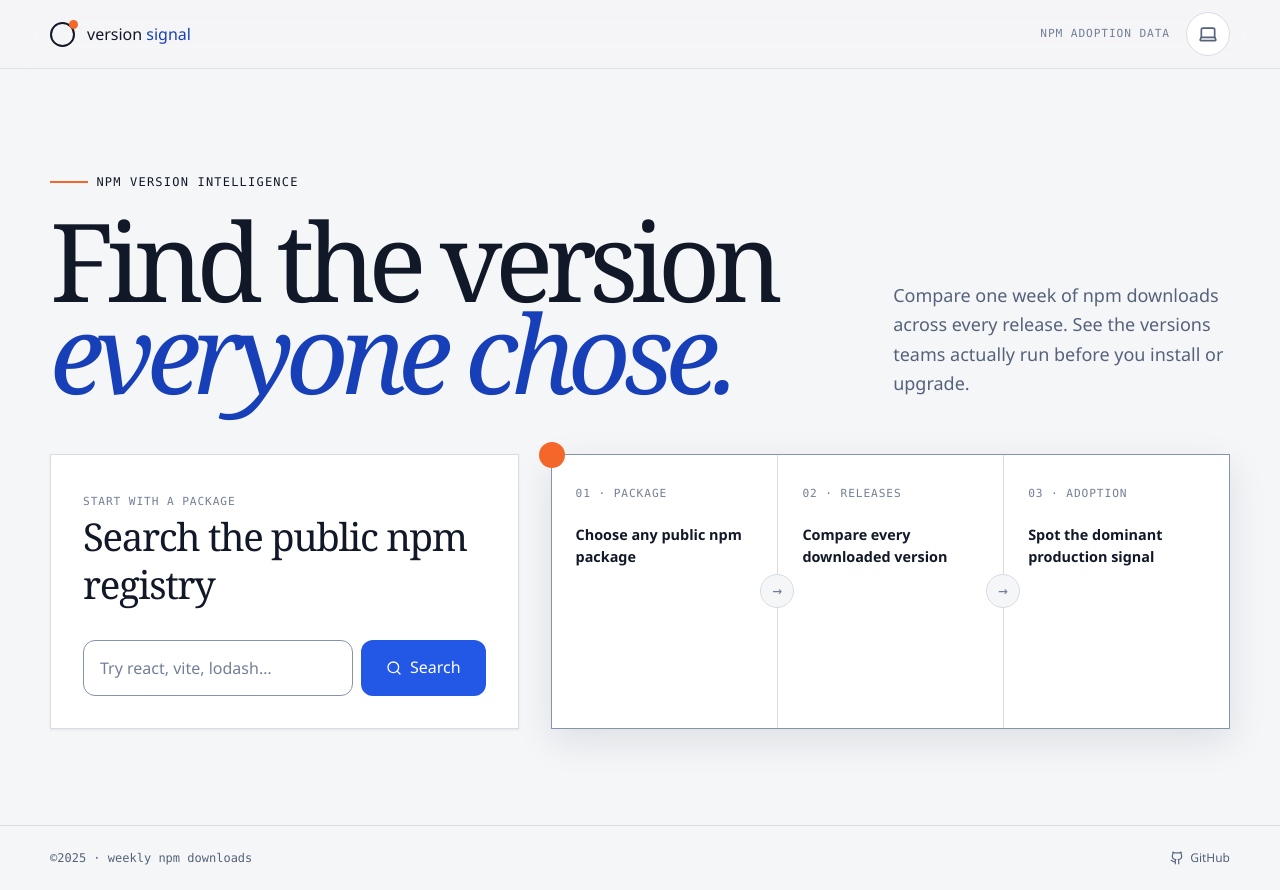
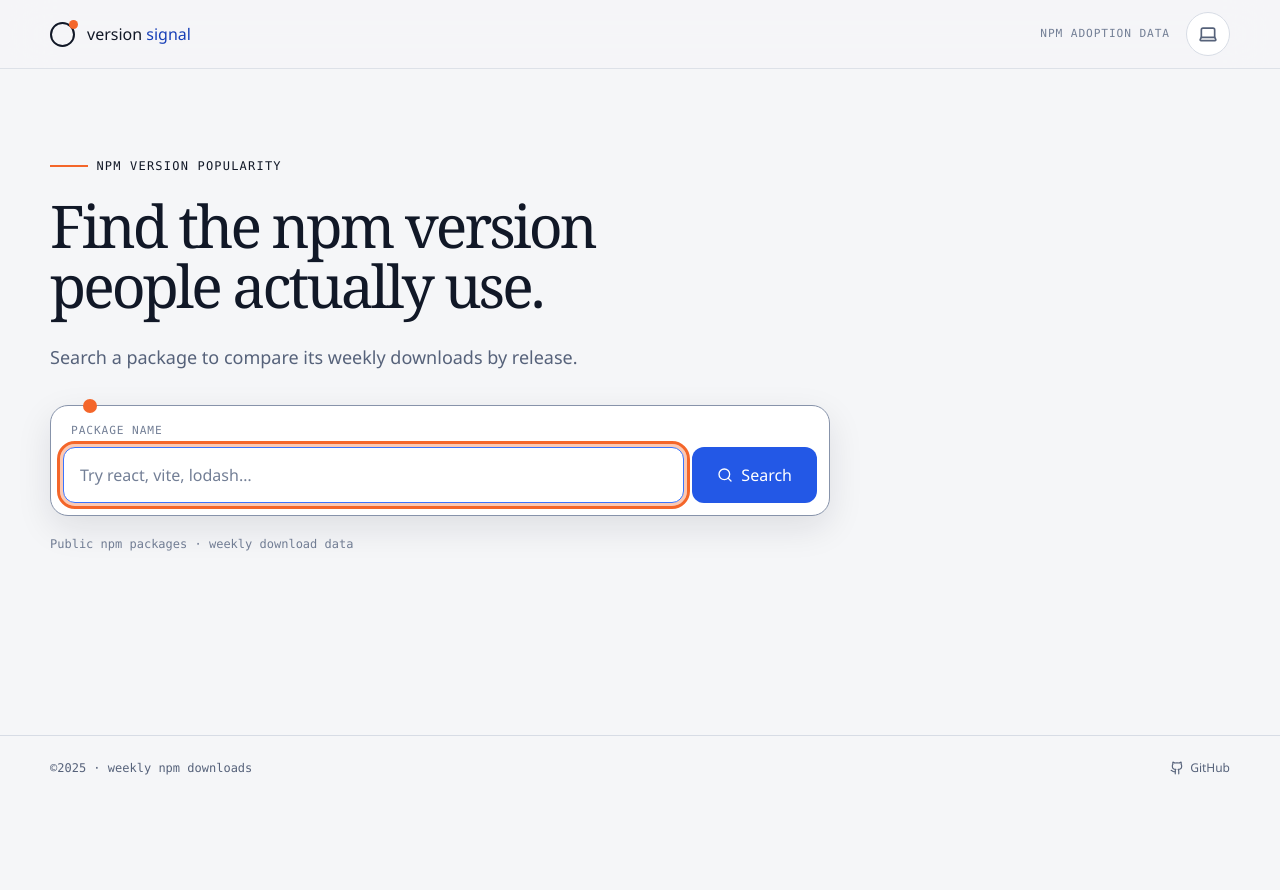
Before and after one commit to wctiger/npm-version-popularity, a React (Vite) app: page / in a window 1280 px wide. After the commit the page ends 800 px from the top, so only its background shows below. Built offline with nearby package versions, Linux system fonts and the light colour scheme.

Commit message:
Refocus landing page on package search

```diff
--- a/src/components/PackageSearchInput.tsx
+++ b/src/components/PackageSearchInput.tsx
@@ -91,6 +91,8 @@ const PackageSearchInput: React.FC<PackageSearchInputProps> = ({
             onFocus={() => searchTerm.length > 0 && setShowSuggestions(true)}
             placeholder="Try react, vite, lodash…"
             disabled={isLoading}
+            autoFocus={size === "large"}
+            aria-label="Package name"
             className={`${inputHeight} ${size === "large" ? "text-base" : ""}`}
           />
           {showSuggestions &&
--- a/src/components/SearchBox.tsx
+++ b/src/components/SearchBox.tsx
@@ -66,30 +66,22 @@ const SearchBox: React.FC<SearchBoxProps> = ({
   }
 
   return (
-    <section className="flex flex-1 flex-col justify-center py-16 md:py-24">
-      <div className="grid items-end gap-10 lg:grid-cols-[minmax(0,1.55fr)_minmax(280px,0.65fr)]">
-        <div>
-          <div className="eyebrow mb-6">npm version intelligence</div>
-          <h1 className="m-0 max-w-[850px] text-[clamp(3.4rem,8.5vw,7.8rem)] leading-[0.84] tracking-[-0.07em] text-[var(--color-text-primary)]">
-            Find the version{" "}
-            <em className="text-[var(--color-text-brand)]">everyone chose.</em>
+    <section className="flex flex-1 flex-col justify-start py-12 md:pt-20 md:pb-24">
+      <div className="max-w-3xl">
+        <div className="eyebrow mb-5">npm version popularity</div>
+        <div className="flex flex-col items-start gap-7">
+          <h1 className="m-0 max-w-[680px] text-[clamp(2.5rem,4.6vw,4.25rem)] leading-[1.02] tracking-[-0.05em] text-[var(--color-text-primary)]">
+            Find the npm version people actually use.
           </h1>
-        </div>
-        <p className="m-0 max-w-[30rem] text-lg leading-relaxed text-[var(--color-text-secondary)]">
-          Compare one week of npm downloads across every release. See the
-          versions teams actually run before you install or upgrade.
+          <p className="m-0 max-w-[620px] text-lg leading-relaxed text-[var(--color-text-secondary)]">
+            Search a package to compare its weekly downloads by release.
           </p>
         </div>
+      </div>
 
-      <div className="mt-14 grid gap-8 lg:grid-cols-[minmax(0,1fr)_minmax(420px,1.45fr)] lg:items-stretch">
-        <div className="flex flex-col justify-between border border-[var(--color-border-default)] bg-[var(--color-bg-surface)] p-6 shadow-[var(--shadow-low)] md:p-8">
-          <div>
-            <span className="font-code text-[0.7rem] uppercase tracking-[0.08em] text-[var(--color-text-tertiary)]">
-              Start with a package
-            </span>
-            <h2 className="mt-3 mb-8 text-[clamp(1.7rem,3vw,2.4rem)] leading-tight tracking-[-0.035em]">
-              Search the public npm registry
-            </h2>
+      <div className="relative mt-8 max-w-[780px] rounded-[var(--radius-surface)] border border-[var(--color-border-strong)] bg-[var(--color-bg-surface)] p-2 shadow-[var(--shadow-raised)] before:absolute before:-top-[7px] before:left-8 before:h-3.5 before:w-3.5 before:rounded-full before:bg-[var(--color-bg-accent)] before:content-[''] md:p-3">
+        <div className="mb-2 px-2 pt-1 font-code text-[0.7rem] uppercase tracking-[0.08em] text-[var(--color-text-tertiary)]">
+          Package name
         </div>
         <PackageSearchInput
           searchTerm={searchTerm}
@@ -100,20 +92,8 @@ const SearchBox: React.FC<SearchBoxProps> = ({
         />
       </div>
 
-        <div className="signal-path">
-          <div className="signal-step">
-            <span>01 · Package</span>
-            <strong>Choose any public npm package</strong>
-          </div>
-          <div className="signal-step">
-            <span>02 · Releases</span>
-            <strong>Compare every downloaded version</strong>
-          </div>
-          <div className="signal-step">
-            <span>03 · Adoption</span>
-            <strong>Spot the dominant production signal</strong>
-          </div>
-        </div>
+      <div className="mt-5 max-w-[780px] font-code text-xs text-[var(--color-text-tertiary)]">
+        Public npm packages · weekly download data
       </div>
     </section>
   );
--- a/src/index.css
+++ b/src/index.css
@@ -110,98 +110,12 @@ code,
   content: "";
 }
 
-.signal-path {
-  position: relative;
-  display: grid;
-  grid-template-columns: repeat(3, 1fr);
-  border: 1px solid var(--color-border-strong);
-  background: var(--color-bg-surface);
-  box-shadow: var(--shadow-raised);
-}
-
-.signal-path::before {
-  position: absolute;
-  z-index: 2;
-  top: -13px;
-  left: -13px;
-  width: 26px;
-  height: 26px;
-  border-radius: 50%;
-  background: var(--color-bg-accent);
-  content: "";
-}
-
-.signal-step {
-  position: relative;
-  min-height: 118px;
-  padding: var(--space-component-padding);
-}
-
-.signal-step + .signal-step {
-  border-left: 1px solid var(--color-border-default);
-}
-
-.signal-step:not(:last-child)::after {
-  position: absolute;
-  z-index: 3;
-  top: 50%;
-  right: -17px;
-  display: grid;
-  width: 34px;
-  height: 34px;
-  place-items: center;
-  transform: translateY(-50%);
-  border: 1px solid var(--color-border-default);
-  border-radius: 50%;
-  background: var(--color-bg-canvas);
-  color: var(--color-text-tertiary);
-  content: "→";
-  font-family: var(--font-code);
-}
-
-.signal-step span {
-  color: var(--color-text-tertiary);
-  font-family: var(--font-code);
-  font-size: 0.7rem;
-  letter-spacing: 0.08em;
-  text-transform: uppercase;
-}
-
-.signal-step strong {
-  display: block;
-  margin-top: 1.25rem;
-  font-size: 0.9rem;
-}
-
 .chart-tooltip {
   border: 1px solid var(--color-border-default);
   border-radius: var(--radius-subtle);
   background: var(--color-bg-elevated);
   box-shadow: var(--shadow-raised);
   color: var(--color-text-primary);
-}
-
-@media (max-width: 800px) {
-  .signal-path {
-    grid-template-columns: 1fr;
-  }
-
-  .signal-step {
-    min-height: auto;
-  }
-
-  .signal-step + .signal-step {
-    border-top: 1px solid var(--color-border-default);
-    border-left: 0;
-  }
-
-  .signal-step:not(:last-child)::after {
-    top: auto;
-    right: 50%;
-    bottom: -17px;
-    transform: translateX(50%);
-    content: "↓";
-  }
 }
 
 @media (max-width: 480px) {
```
Lines whose indentation alone changed are shown as unchanged.
